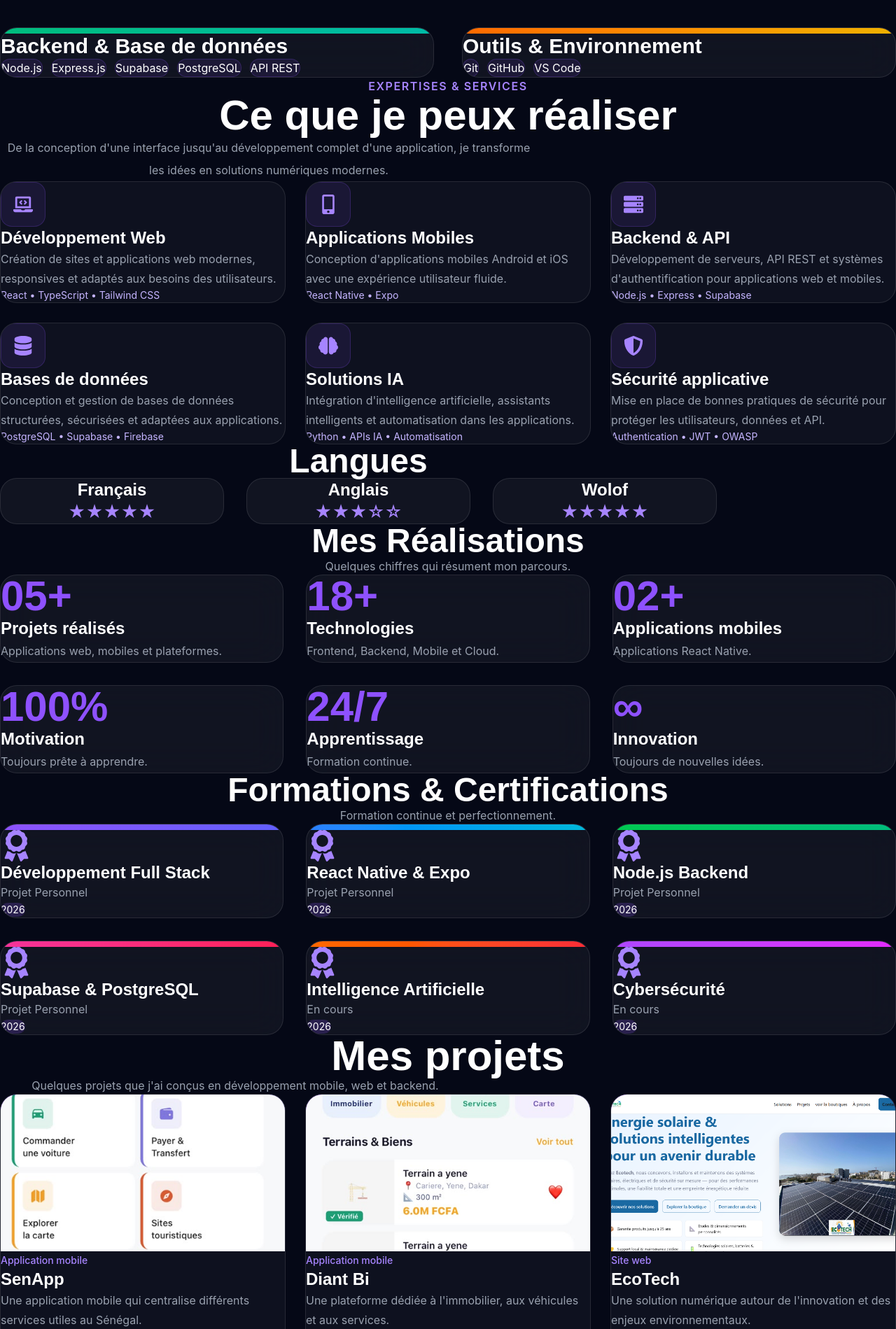
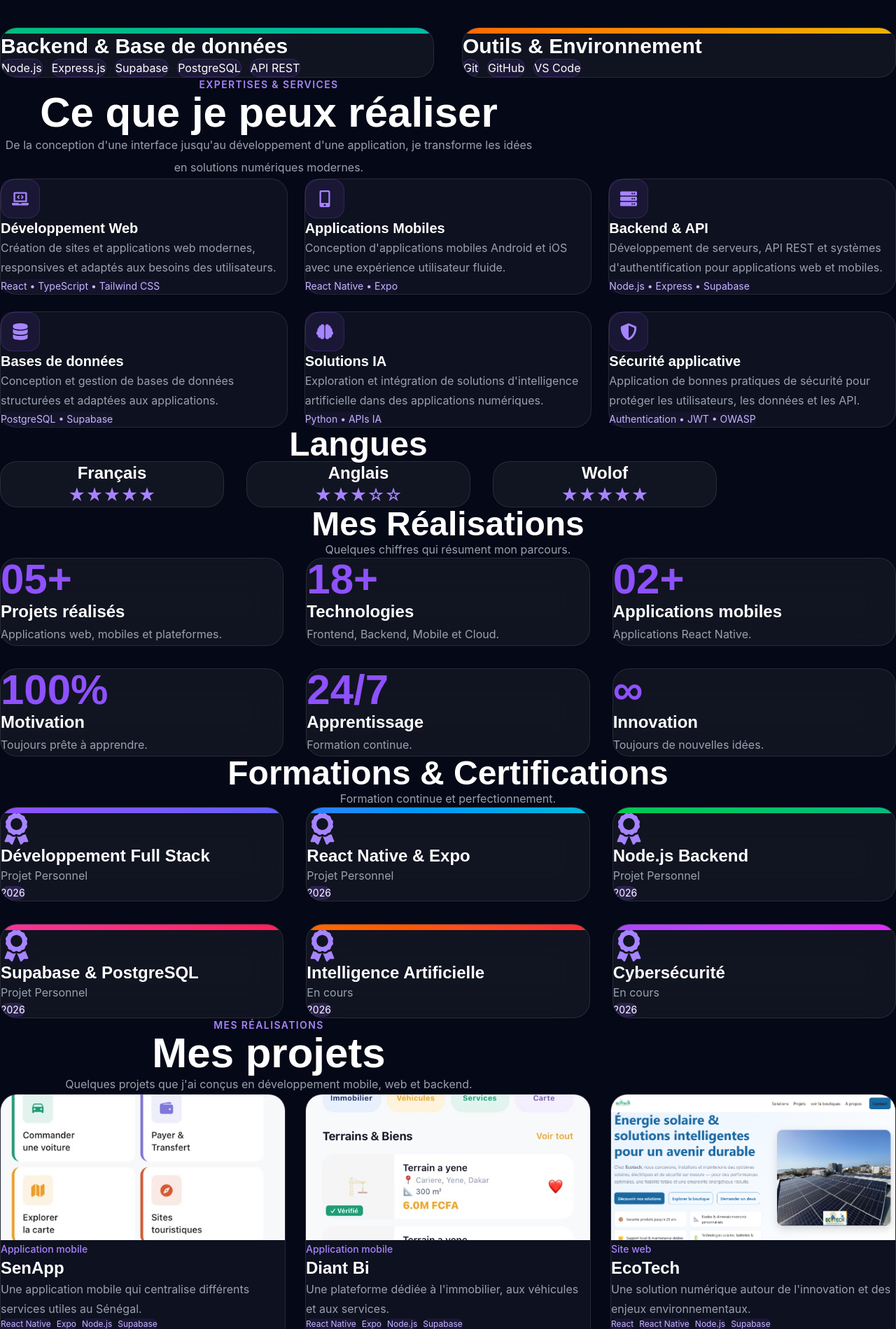
Before and after one commit to khadijandiayeeeh-cpu/portfolio, a React app: page / in a window 1280 px wide. Shown: the part 1521-3420 px from the top of the page at 70% size. Built offline with nearby package versions, Linux system fonts and the light colour scheme; the HTML template or start-up script is replaced by a standard one.

Commit message:
mise a jour du portfolio

```diff
--- a/src/components/ExpertiseServices.tsx
+++ b/src/components/ExpertiseServices.tsx
@@ -1,4 +1,5 @@
 import { motion } from "framer-motion";
+
 import {
   FaLaptopCode,
   FaMobileAlt,
@@ -8,6 +9,7 @@ import {
   FaShieldAlt,
 } from "react-icons/fa";
 
+
 const services = [
   {
     icon: FaLaptopCode,
@@ -16,6 +18,7 @@ const services = [
       "Création de sites et applications web modernes, responsives et adaptés aux besoins des utilisateurs.",
     technologies: "React • TypeScript • Tailwind CSS",
   },
+
   {
     icon: FaMobileAlt,
     title: "Applications Mobiles",
@@ -23,6 +26,7 @@ const services = [
       "Conception d'applications mobiles Android et iOS avec une expérience utilisateur fluide.",
     technologies: "React Native • Expo",
   },
+
   {
     icon: FaServer,
     title: "Backend & API",
@@ -30,129 +34,158 @@ const services = [
       "Développement de serveurs, API REST et systèmes d'authentification pour applications web et mobiles.",
     technologies: "Node.js • Express • Supabase",
   },
+
   {
     icon: FaDatabase,
     title: "Bases de données",
     description:
-      "Conception et gestion de bases de données structurées, sécurisées et adaptées aux applications.",
-    technologies: "PostgreSQL • Supabase • Firebase",
+      "Conception et gestion de bases de données structurées et adaptées aux applications.",
+    technologies: "PostgreSQL • Supabase",
   },
+
   {
     icon: FaBrain,
     title: "Solutions IA",
     description:
-      "Intégration d'intelligence artificielle, assistants intelligents et automatisation dans les applications.",
-    technologies: "Python • APIs IA • Automatisation",
+      "Exploration et intégration de solutions d'intelligence artificielle dans des applications numériques.",
+    technologies: "Python • APIs IA",
   },
+
   {
     icon: FaShieldAlt,
     title: "Sécurité applicative",
     description:
-      "Mise en place de bonnes pratiques de sécurité pour protéger les utilisateurs, données et API.",
+      "Application de bonnes pratiques de sécurité pour protéger les utilisateurs, les données et les API.",
     technologies: "Authentication • JWT • OWASP",
   },
 ];
 
+
 export default function ExpertiseServices() {
+
   return (
+
     <section
       id="services"
-      className="py-32 px-6 bg-[#050816]"
+      className="py-28 px-6 bg-[#050816]"
     >
+
       <div className="max-w-7xl mx-auto">
 
-        {/* TITRE */}
 
-        <motion.div
-          initial={{ opacity: 0, y: 40 }}
-          whileInView={{ opacity: 1, y: 0 }}
-          viewport={{ once: true }}
-          transition={{ duration: 0.7 }}
-          className="text-center"
+        {/* =========================
+            TITRE
+        ========================== */}
+
+        <div
+          className="
+            text-center
+            max-w-3xl
+            mx-auto
+          "
         >
 
-          <p className="text-violet-400 font-semibold tracking-widest">
+          <p className="
+            text-violet-400
+            font-semibold
+            tracking-widest
+            text-sm
+          ">
             EXPERTISES & SERVICES
           </p>
 
-          <h2 className="text-5xl md:text-6xl font-black text-white mt-4">
+
+          <h2
+            className="
+              text-4xl
+              md:text-6xl
+              font-black
+              text-white
+              mt-4
+            "
+          >
             Ce que je peux réaliser
           </h2>
 
-          <p className="text-gray-400 max-w-3xl mx-auto mt-6 leading-8">
+
+          <p
+            className="
+              text-gray-400
+              mt-6
+              leading-8
+            "
+          >
             De la conception d'une interface jusqu'au développement
-            complet d'une application, je transforme les idées en
-            solutions numériques modernes.
+            d'une application, je transforme les idées en solutions
+            numériques modernes.
           </p>
 
-        </motion.div>
+        </div>
 
-        {/* CARTES */}
 
-        <div className="grid md:grid-cols-2 lg:grid-cols-3 gap-7 mt-20">
+        {/* =========================
+            CARTES
+        ========================== */}
+
+        <div
+          className="
+            grid
+            md:grid-cols-2
+            lg:grid-cols-3
+            gap-6
+            mt-16
+          "
+        >
 
           {services.map((service, index) => {
 
             const Icon = service.icon;
 
             return (
+
               <motion.article
                 key={service.title}
+
                 initial={{
                   opacity: 0,
-                  y: 40,
+                  y: 20,
                 }}
+
                 whileInView={{
                   opacity: 1,
                   y: 0,
                 }}
-                viewport={{ once: true }}
+
+                viewport={{
+                  once: true,
+                  amount: 0.1,
+                }}
+
                 transition={{
-                  duration: 0.5,
-                  delay: index * 0.08,
+                  duration: 0.35,
+                  delay: Math.min(index * 0.04, 0.12),
                 }}
-                whileHover={{
-                  y: -8,
-                }}
+
                 className="
                   group
-                  relative
                   rounded-3xl
                   border
                   border-white/10
                   bg-white/[0.04]
-                  p-8
-                  overflow-hidden
-                  transition
-                  hover:border-violet-500/40
+                  p-7
+                  transition-transform
+                  duration-300
+                  hover:-translate-y-1
+                  hover:border-violet-500/30
                 "
               >
 
-                {/* GLOW */}
+                {/* ICÔNE */}
 
                 <div
                   className="
-                    absolute
-                    -right-20
-                    -top-20
-                    w-40
-                    h-40
-                    bg-violet-600/20
-                    blur-3xl
-                    rounded-full
-                    opacity-0
-                    group-hover:opacity-100
-                    transition
-                  "
-                />
-
-                {/* ICONE */}
-
-                <div
-                  className="
-                    relative
-                    w-16
-                    h-16
+                    w-14
+                    h-14
                     rounded-2xl
                     bg-violet-500/10
                     border
@@ -164,41 +197,71 @@ export default function ExpertiseServices() {
                 >
 
                   <Icon
-                    size={28}
+                    size={24}
                     className="text-violet-400"
                   />
 
                 </div>
 
+
                 {/* TITRE */}
 
-                <h3 className="relative text-2xl font-bold text-white mt-8">
+                <h3
+                  className="
+                    text-xl
+                    font-bold
+                    text-white
+                    mt-7
+                  "
+                >
                   {service.title}
                 </h3>
 
+
                 {/* DESCRIPTION */}
 
-                <p className="relative text-gray-400 mt-4 leading-7">
+                <p
+                  className="
+                    text-gray-400
+                    mt-4
+                    leading-7
+                  "
+                >
                   {service.description}
                 </p>
 
+
                 {/* TECHNOLOGIES */}
 
-                <div className="relative mt-7">
+                <div className="mt-6">
 
-                  <p className="text-sm text-violet-300">
+                  <span
+                    className="
+                      inline-block
+                      text-sm
+                      text-violet-300
+                      bg-violet-500/5
+                      px-3
+                      py-1.5
+                      rounded-lg
+                    "
+                  >
                     {service.technologies}
-                  </p>
+                  </span>
 
                 </div>
 
               </motion.article>
+
             );
+
           })}
 
         </div>
 
       </div>
+
     </section>
+
   );
 }
--- a/src/components/sections/Projects.tsx
+++ b/src/components/sections/Projects.tsx
@@ -5,21 +5,22 @@ import { projects } from "../../data/projects";
 
 export default function Projects() {
   return (
-    <section
-      id="projects"
-      className="py-28 px-6"
-    >
+    <section id="projects" className="py-28 px-6">
 
       <div className="max-w-7xl mx-auto">
 
-        <div className="text-center">
+        {/* TITRE */}
+        <div className="text-center max-w-3xl mx-auto">
 
+          <p className="text-violet-400 font-semibold tracking-widest text-sm">
+            MES RÉALISATIONS
+          </p>
 
           <h2 className="text-4xl md:text-6xl font-black text-white mt-3">
             Mes projets
           </h2>
 
-          <p className="text-gray-400 max-w-2xl mx-auto mt-5">
+          <p className="text-gray-400 mt-5 leading-7">
             Quelques projets que j'ai conçus en développement mobile,
             web et backend.
           </p>
@@ -27,25 +28,34 @@ export default function Projects() {
         </div>
 
 
+        {/* PROJETS */}
         <div className="grid md:grid-cols-2 lg:grid-cols-3 gap-7 mt-16">
 
           {projects.map((project, index) => (
 
             <motion.article
               key={project.id}
+
               initial={{
                 opacity: 0,
-                y: 40,
+                y: 20,
               }}
+
               whileInView={{
                 opacity: 1,
                 y: 0,
               }}
-              viewport={{ once: true }}
+
+              viewport={{
+                once: true,
+                amount: 0.1,
+              }}
+
               transition={{
-                duration: 0.5,
-                delay: index * 0.08,
+                duration: 0.35,
+                delay: Math.min(index * 0.04, 0.12),
               }}
+
               className="
                 group
                 overflow-hidden
@@ -54,24 +64,31 @@ export default function Projects() {
                 border
                 border-white/10
                 hover:border-violet-500/30
-                transition
+                transition-colors
+                duration-300
               "
             >
 
               {/* IMAGE */}
 
-              <div className="h-56 overflow-hidden bg-gradient-to-br from-violet-700 to-blue-900">
+              <div className="
+                h-52
+                overflow-hidden
+                bg-[#0b1020]
+              ">
 
                 <img
                   src={project.image}
                   alt={project.name}
+                  loading={index < 3 ? "eager" : "lazy"}
+                  decoding="async"
                   className="
                     w-full
                     h-full
                     object-cover
-                    group-hover:scale-105
-                    transition
+                    transition-transform
                     duration-500
+                    group-hover:scale-[1.03]
                   "
                 />
 
@@ -90,7 +107,12 @@ export default function Projects() {
                   {project.name}
                 </h3>
 
-                <p className="text-gray-400 leading-7 mt-3">
+                <p className="
+                  text-gray-400
+                  leading-7
+                  mt-3
+                  line-clamp-3
+                ">
                   {project.description}
                 </p>
 
@@ -137,12 +159,14 @@ export default function Projects() {
                       rounded-xl
                       bg-violet-600
                       hover:bg-violet-500
-                      transition
+                      transition-colors
+                      duration-300
                       text-sm
                       font-semibold
                     "
                   >
                     <FaExternalLinkAlt size={12} />
+
                     Voir le projet
                   </Link>
 
@@ -160,9 +184,10 @@ export default function Projects() {
                       border
                       border-white/10
                       hover:bg-white/5
-                      transition
+                      transition-colors
+                      duration-300
                     "
-                    aria-label="GitHub"
+                    aria-label={`GitHub - ${project.name}`}
                   >
                     <FaGithub />
                   </a>
```
